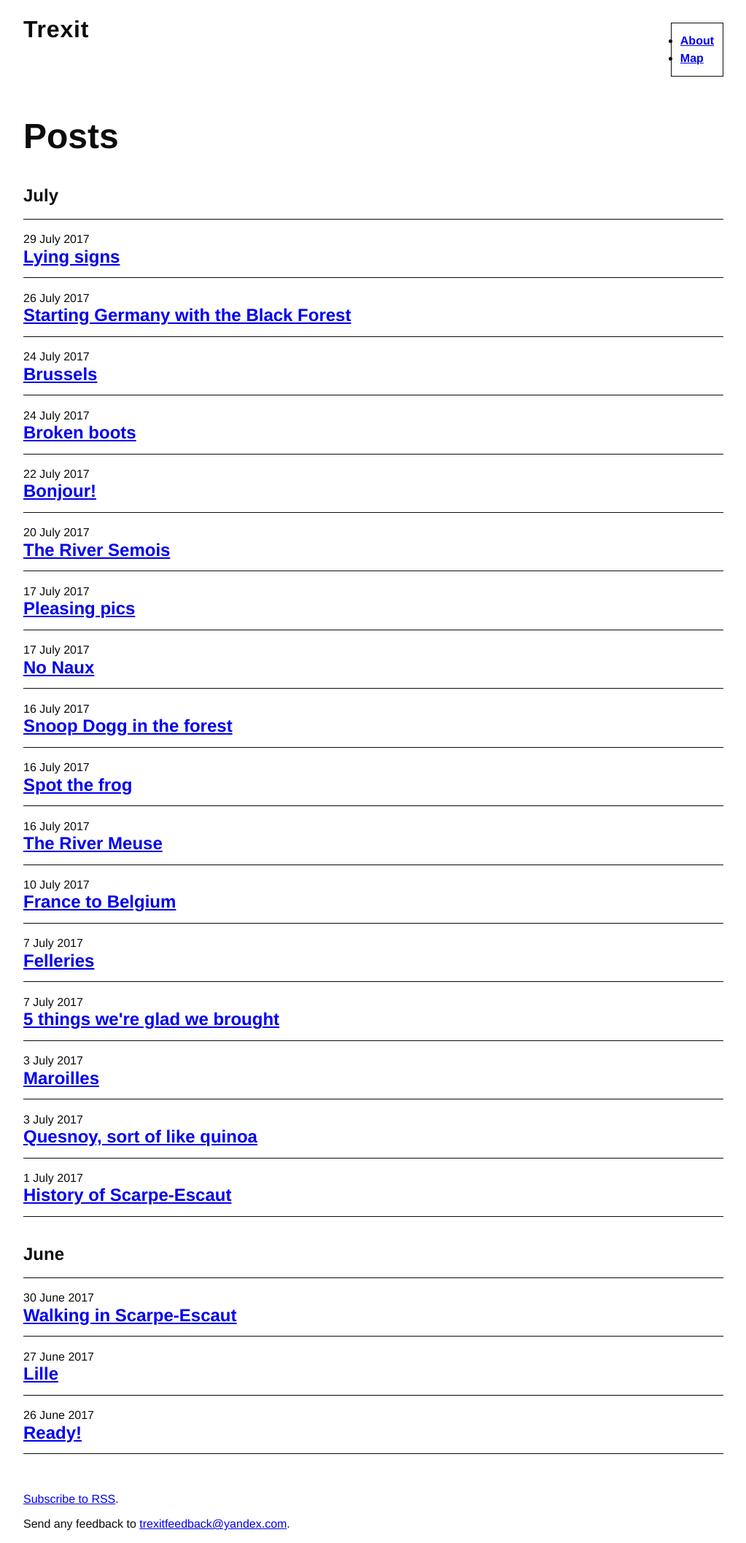
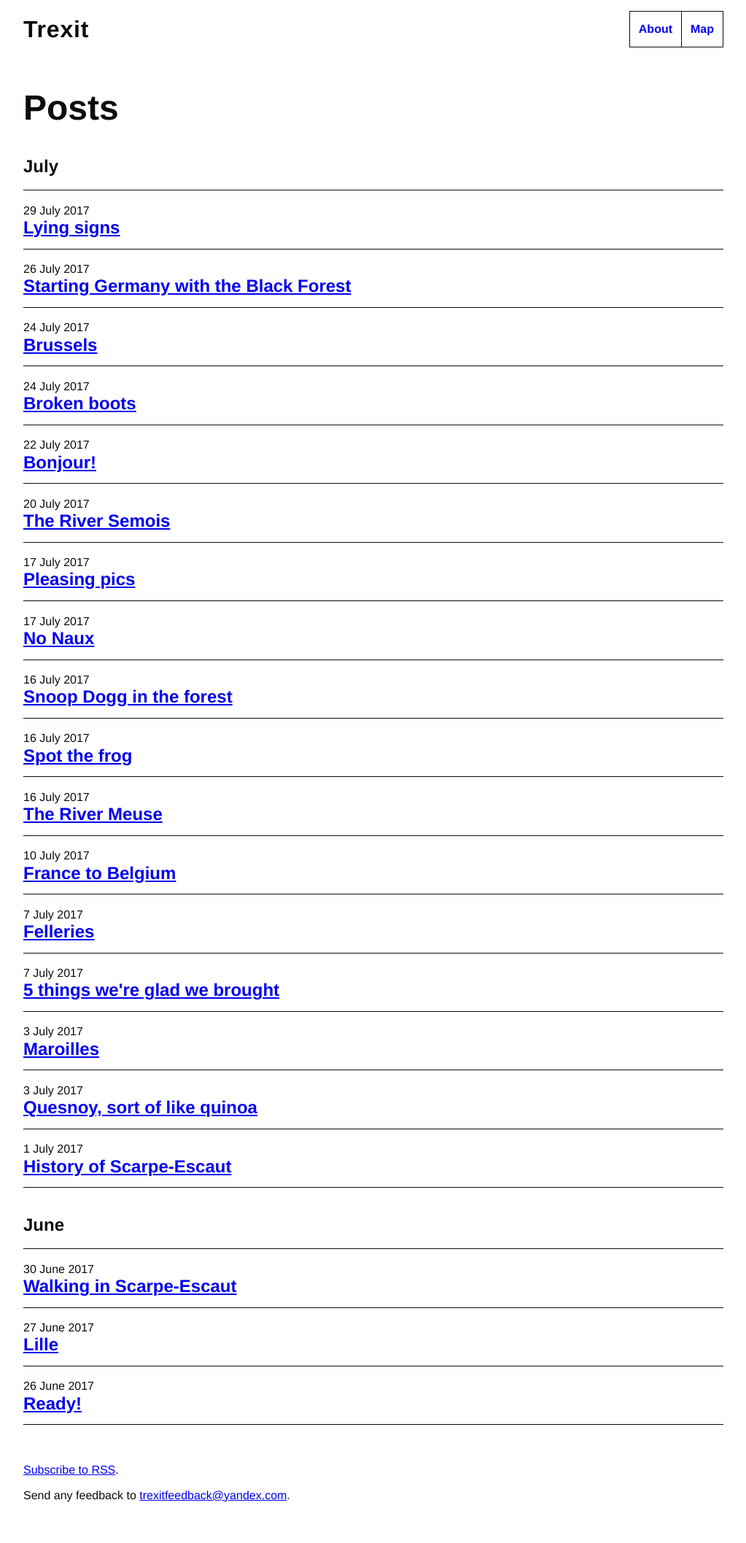
Before and after one commit to tombye/trexit, a Jekyll site: the page built from index.md, in a window 1280 px wide. Shown: the whole page at 73% size, without its empty margins (128-1151 px from the left). Built offline with Jekyll 4.4.1, drawn with Linux system fonts in a browser that asks for light colours; after the commit the page ends 2075 px from its top, so only the background shows below that.

Commit message:
CSS for header links

```diff
--- a/assets/css/main.css
+++ b/assets/css/main.css
@@ -546,14 +546,14 @@ button:focus {
 }
 
 .site-title,
-.site-about {
+.site-about a {
   text-decoration: none;
 }
 
 .site-title:hover,
 .site-title:focus,
-.site-about:hover,
-.site-about:focus {
+.site-about a:hover,
+.site-about a:focus {
   text-decoration: underline;
 }
 
@@ -570,8 +570,23 @@ button:focus {
   color: #0b0c0c;
   line-height: 1.5;
   font-weight: 700;
+  list-style: none;
+  padding: 0;
+  margin: 0;
+}
+
+.site-about li {
+  float: left;
+}
+
+.site-about li a {
+  display: block;
   padding: 1.2rem;
   border: solid 1px #0b0c0c;
+}
+
+.site-about li:first-child a {
+  border-right: none;
 }
 
 /* Site homepage
```
